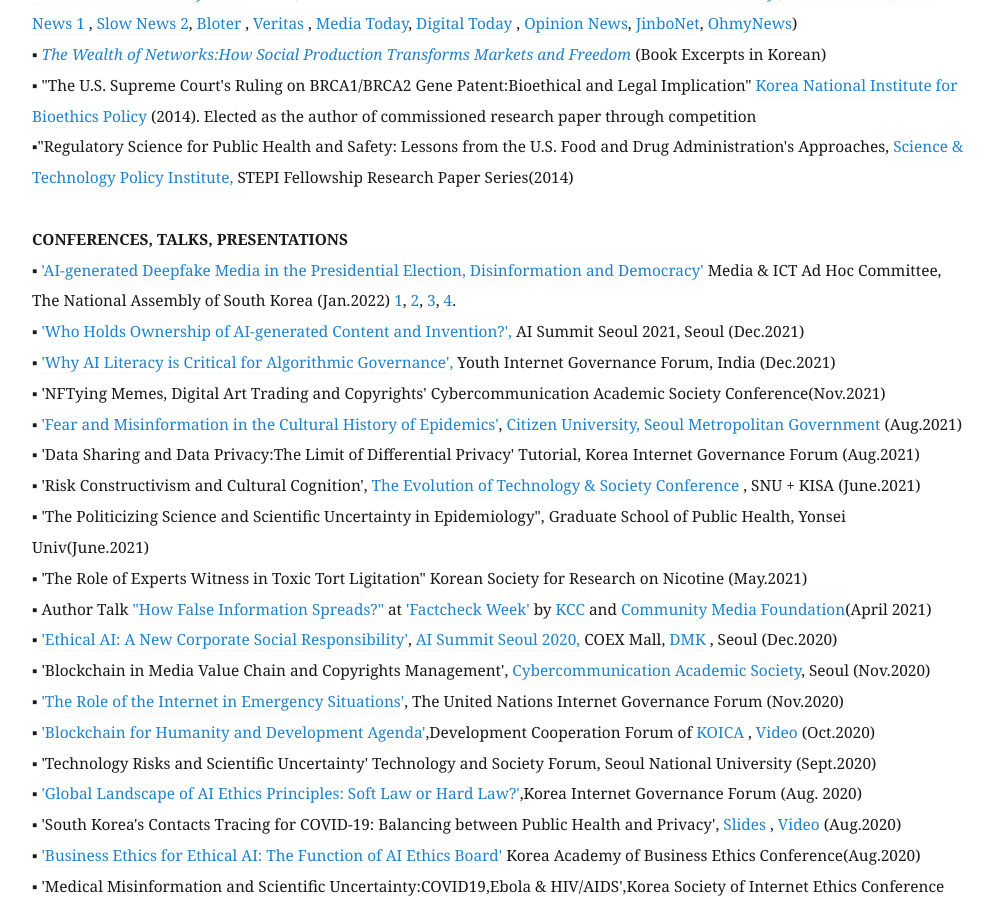
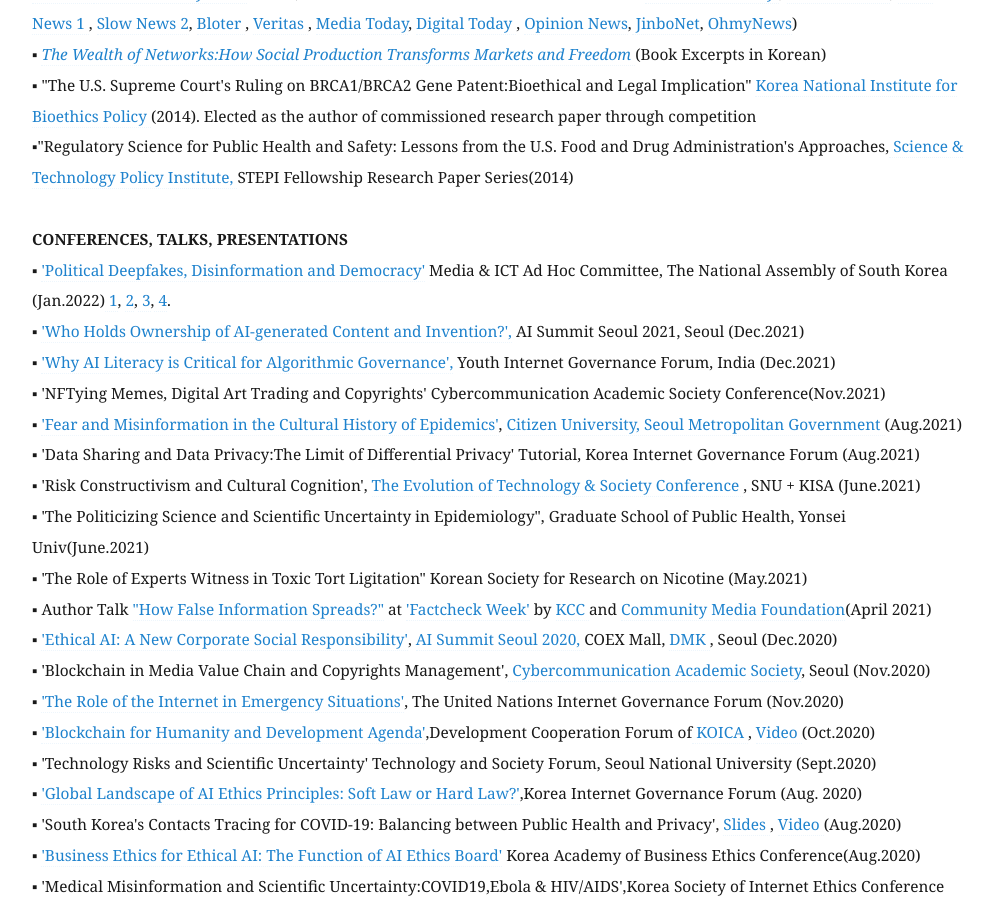
Before and after one commit to eunchangchoi/eunchangchoi.github.io, a Jekyll site: the page built from index.md, in a window 1280 px wide and 900 px high, scrolled down 3253 px. Shown: the whole window, without its empty margins (68-1061 px from the left). Built offline with Jekyll 4.4.1, drawn with Linux system fonts in a browser that asks for light colours.

Commit message:
Update index.md

```diff
--- a/index.md
+++ b/index.md
@@ -71,7 +71,7 @@
 ▪"Regulatory Science for Public Health and Safety: Lessons from the U.S. Food and Drug Administration's Approaches,<a href="https://www.stepi.re.kr/site/stepien/main.do"> Science & Technology Policy Institute, </a>STEPI Fellowship Research Paper Series(2014)<br>
      <br>
  <strong> CONFERENCES, TALKS, PRESENTATIONS </strong> <br>
-▪ <a href="https://zdnet.co.kr/view/?no=20220112165731">'AI-generated Deepfake Media in the Presidential Election, Disinformation and Democracy'</a> Media & ICT Ad Hoc Committee, The National Assembly of South Korea (Jan.2022)<a href="http://www.mediatoday.co.kr/news/articleView.html?idxno=301748"> 1</a>, <a href="https://www.news1.kr/articles/?4553816/">2</a>,<a href="http://www.ftoday.co.kr/news/articleView.html?idxno=230638/"> 3</a>,<a href="https://www.edaily.co.kr/news/read?newsId=02768326632197392&mediaCodeNo=257&OutLnkChk=Y/"> 4</a>.<br>
+▪ <a href="https://zdnet.co.kr/view/?no=20220112165731">'Political Deepfakes, Disinformation and Democracy'</a> Media & ICT Ad Hoc Committee, The National Assembly of South Korea (Jan.2022)<a href="http://www.mediatoday.co.kr/news/articleView.html?idxno=301748"> 1</a>, <a href="https://www.news1.kr/articles/?4553816/">2</a>,<a href="http://www.ftoday.co.kr/news/articleView.html?idxno=230638/"> 3</a>,<a href="https://www.edaily.co.kr/news/read?newsId=02768326632197392&mediaCodeNo=257&OutLnkChk=Y/"> 4</a>.<br>
 ▪ <a href="https://aisummit.co.kr/agenda_2021-2/">'Who Holds Ownership of AI-generated Content and Invention?',</a> AI Summit Seoul 2021, Seoul (Dec.2021)<br>
 ▪ <a href="https://youthigf.in/2021/12/02/agenda/">'Why AI Literacy is Critical for Algorithmic Governance',</a> Youth Internet Governance Forum, India (Dec.2021)<br>
 ▪ 'NFTying Memes, Digital Art Trading and Copyrights' Cybercommunication Academic Society Conference(Nov.2021) <br>
```
